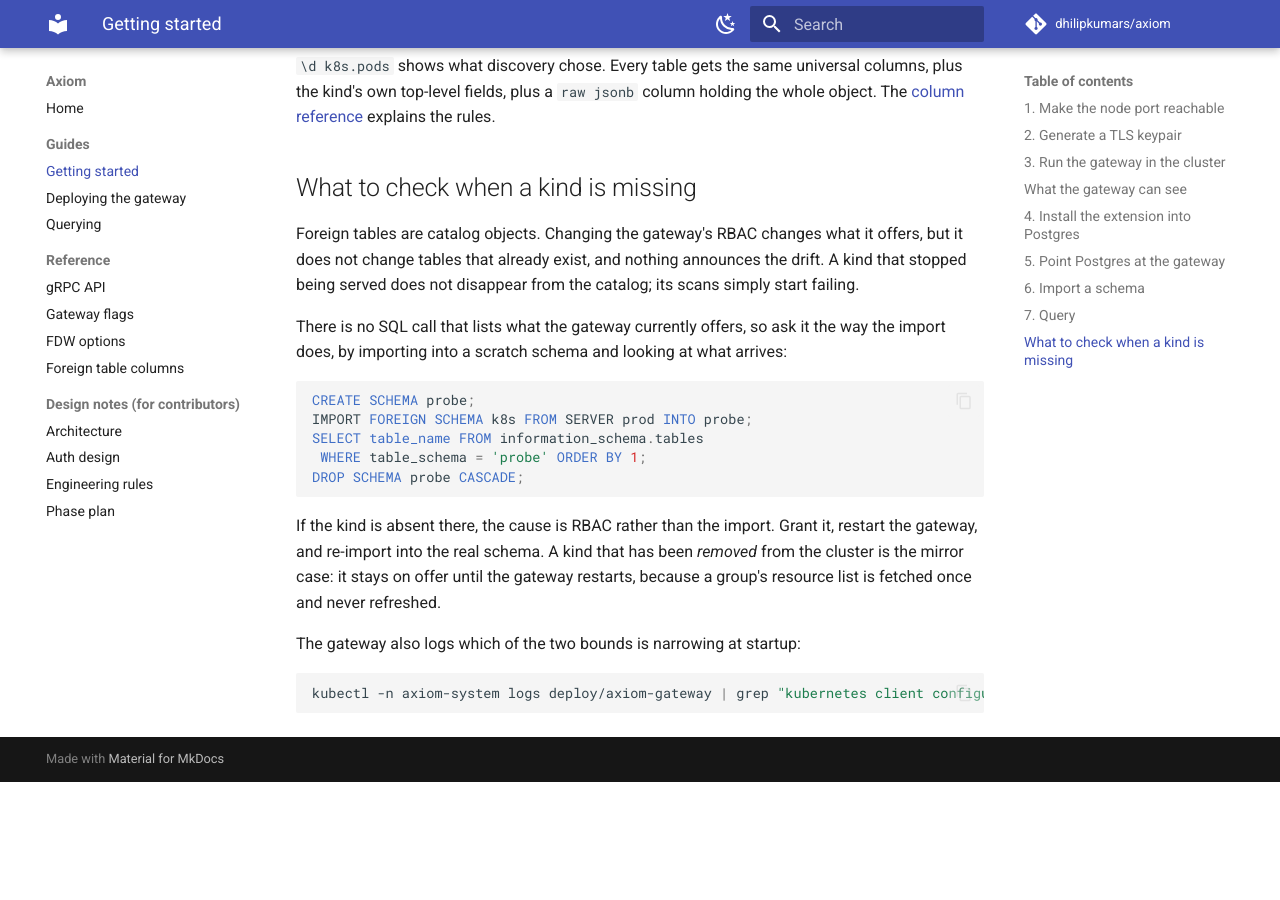
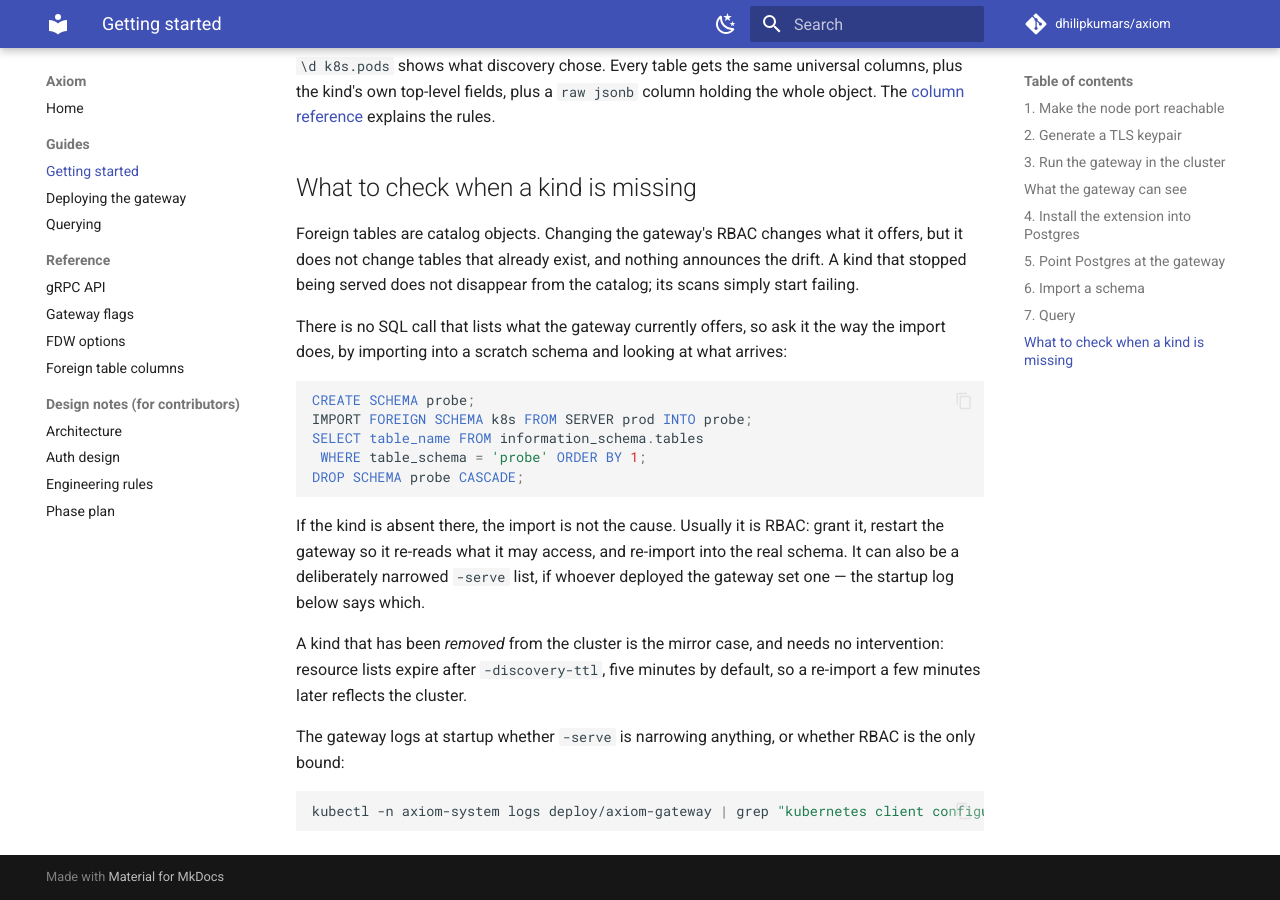
Before and after one commit to dhilipkumars/axiom, an MkDocs documentation site: the page built from docs/guides/getting-started.md, in a window 1280 px wide and 900 px high, scrolled down 4811 px. Built offline with MkDocs 1.6.1 and Material for MkDocs 9.7.7, drawn with Linux system fonts in a browser that asks for light colours; comment, search, counter and statistics services are not loaded; before the commit the page ends 5593 px from its top, so only the background shows below that.

Commit message:
Correct the upgrade warning and two stale claims about discovery
Review found six things, all of them right. Three were mine; three were
prose I carried over without checking, which is the more useful lesson.

The changeset said existing deployments were unaffected. They are not.
Applying the new manifest replaces the `valueFrom` that read
`axiom-gateway-config` with the literal `*.*`, so a gateway that was
narrowed through that ConfigMap starts offering every kind its RBAC
permits. That is a silent widening on upgrade, and it now says so, with
the `kubectl set env` that restores the narrowing and a nudge to move
the bound into RBAC instead.

Two claims about discovery were already stale before this PR touched
them, having been overtaken by the resource TTL added in #25. A kind
removed from the cluster does not stay on offer until the process
restarts: resource lists expire after `-discovery-ttl`, five minutes by
default, which `e2e/crd_test.sh` proves with a 3s TTL. Restarting is
required for an RBAC change, whose access decisions really are cached
for the process lifetime, and the guides now draw that line.

The getting-started troubleshooting also sent readers to RBAC as the
only cause a kind can be missing, when a deliberately narrowed `-serve`
list can hide one too. It now names both, and points at the startup log
that says which is narrowing.

Also unstaled: the manifest's args comment, which claimed `-serve`
matched docker-compose.kind.yml and the ClusterRole; `kind_deploy_gateway`'s
header, which still described a ConfigMap this PR removed; and a
"which of the two bounds" sentence left behind when the two-bounds
section went. Plus the absolute claim in deploying.md that RBAC is the
only bound, now qualified as the behaviour of the checked-in default,
since `-serve` remains supported.

Verified: mkdocs strict build clean, manifest parses, kind.sh parses.
No functional change -- the only edits outside prose are YAML and shell
comments.

Co-Authored-By: Claude Opus 5 <noreply@anthropic.com>

````diff
--- a/docs/guides/getting-started.md
+++ b/docs/guides/getting-started.md
@@ -254,13 +254,17 @@ SELECT table_name FROM information_schema.tables
 DROP SCHEMA probe CASCADE;
 ```
 
-If the kind is absent there, the cause is RBAC rather than the import. Grant
-it, restart the gateway, and re-import into the real schema. A kind that has
-been *removed* from the cluster is the mirror case: it stays on offer until the
-gateway restarts, because a group's resource list is fetched once and never
-refreshed.
+If the kind is absent there, the import is not the cause. Usually it is RBAC:
+grant it, restart the gateway so it re-reads what it may access, and re-import
+into the real schema. It can also be a deliberately narrowed `-serve` list, if
+whoever deployed the gateway set one — the startup log below says which.
 
-The gateway also logs which of the two bounds is narrowing at startup:
+A kind that has been *removed* from the cluster is the mirror case, and needs
+no intervention: resource lists expire after `-discovery-ttl`, five minutes by
+default, so a re-import a few minutes later reflects the cluster.
+
+The gateway logs at startup whether `-serve` is narrowing anything, or whether
+RBAC is the only bound:
 
 ```sh
 kubectl -n axiom-system logs deploy/axiom-gateway | grep "kubernetes client configured"
````
Also changed, not shown: .changes/docs-rbac-only.md (+14 -3 lines), docs/guides/deploying.md (+7 -4 lines), 2 other files.
